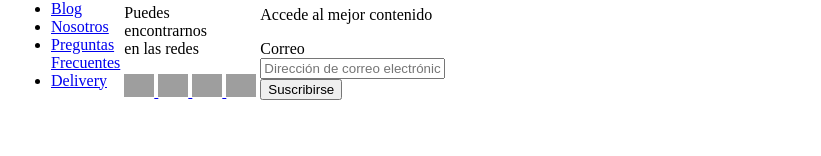
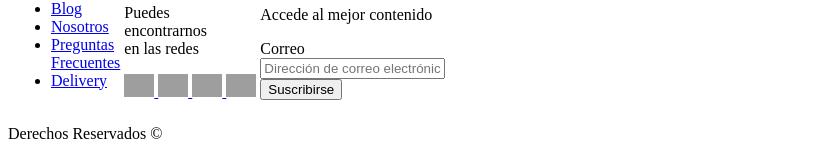
Before and after one commit to RosaChumbimune/Pagina-web, a plain HTML site: page index.html in a window 1280 px wide. Shown: the part 806-962 px from the top of the page, without its empty margins (0-821 px from the left). Before the commit the page ends 923 px from the top, so only its background shows below. Drawn offline with Linux system fonts and the light colour scheme; grey boxes are pictures that could not be loaded.

Commit message:
Elemento de footer agregado

```diff
--- a/index.html
+++ b/index.html
@@ -84,4 +84,5 @@
      </tbody>
    </table>
 </footer>
+<p>Derechos Reservados &COPY; </p>
 </html>
```
Lines whose indentation alone changed are shown as unchanged.
